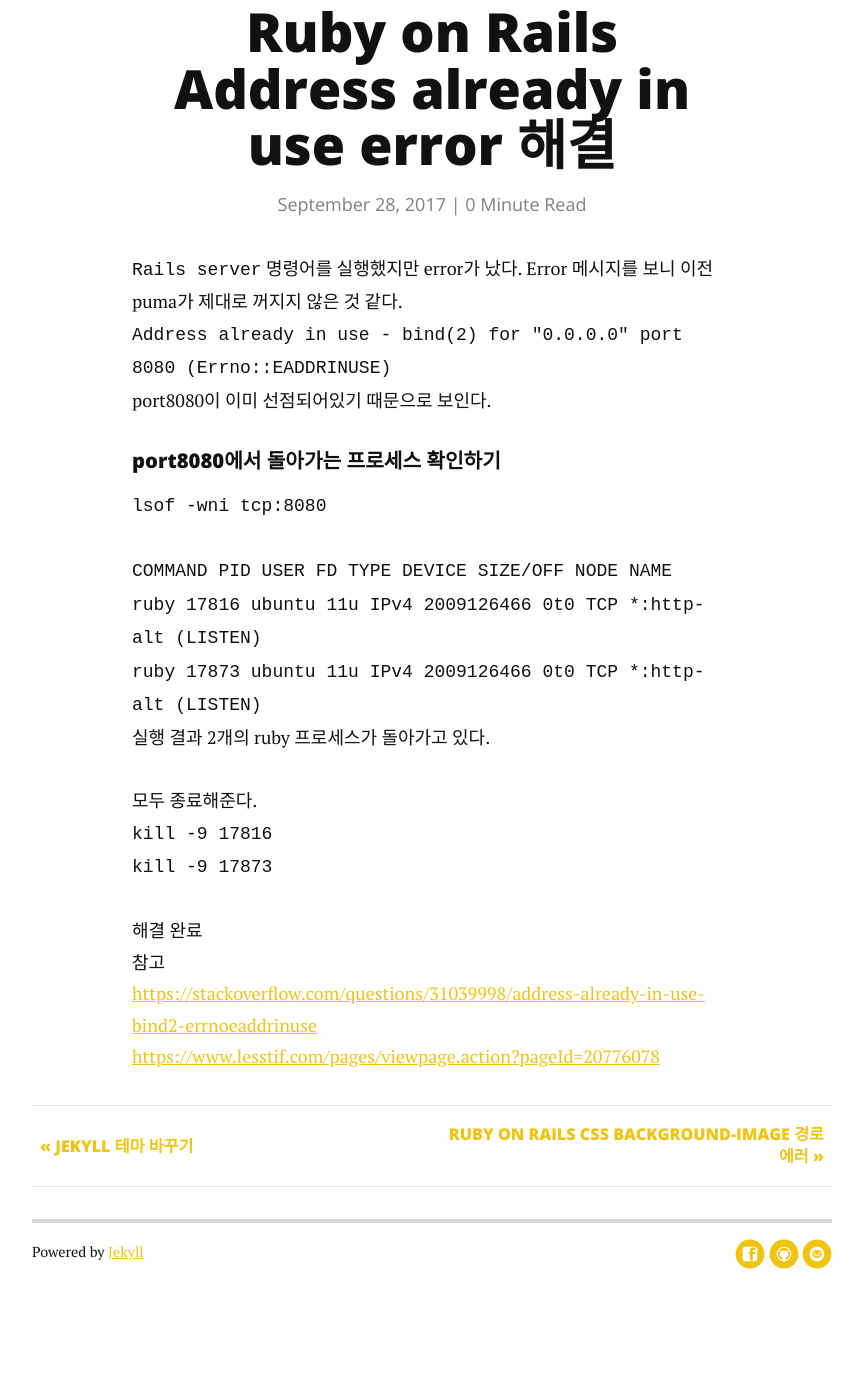
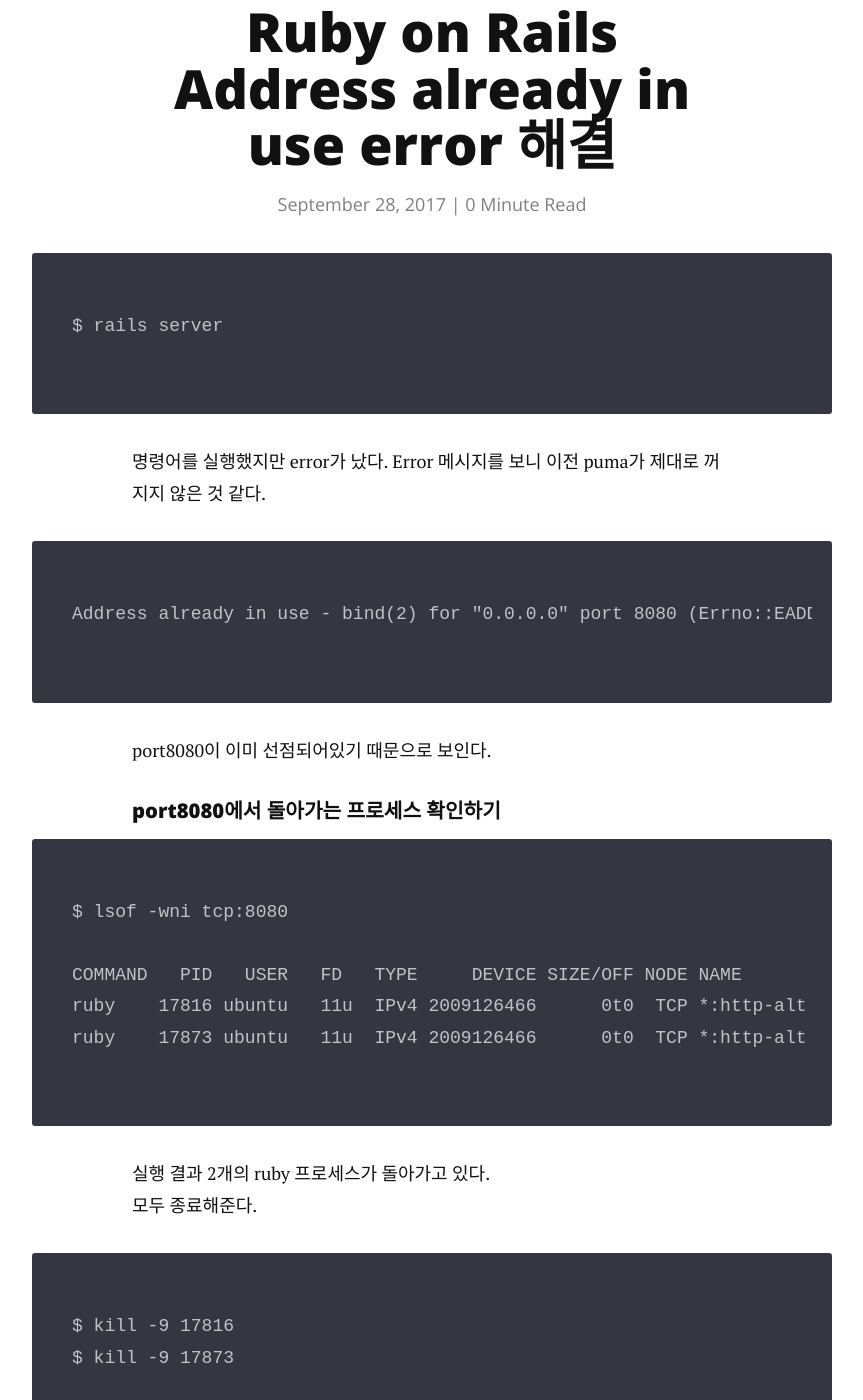
Before and after one commit to jeesub/jeesub.github.io, a Jekyll site: the page built from _posts/2017-09-28-Ruby-on-Rails-Address-already-in-use-error-해결.markdown, in a window 1280 px wide and 1400 px high, scrolled down 299 px. Shown: the whole window, without its empty margins (208-1071 px from the left). Built offline with Jekyll 4.4.1, drawn with Linux system fonts in a browser that asks for light colours; nearby versions of some CDN libraries; before the commit the page ends 1607 px from its top, so only the background shows below that.

Commit message:
update code markdown

```diff
--- a/_posts/2017-09-12-jekyll-blog-만들기.markdown
+++ b/_posts/2017-09-12-jekyll-blog-만들기.markdown
@@ -19,5 +19,7 @@
 github을 사용하듯이 하면 된다. 로컬에서 글을 쓰고 repository에 push 해주면 된다.
 
 #### 포스팅 하기 전에 local에서 확인하기
-`jekyll serve --watch`<br>
+~~~
+jekyll serve --watch
+~~~
 명령어로 local에서 미리 볼 수 있다.
--- a/_posts/2017-09-28-Ruby-on-Rails-Address-already-in-use-error-해결.markdown
+++ b/_posts/2017-09-28-Ruby-on-Rails-Address-already-in-use-error-해결.markdown
@@ -3,24 +3,31 @@
 title:  "Ruby on Rails Address already in use error 해결"
 categories: RoR
 ---
-`Rails server` 명령어를 실행했지만 error가 났다. Error 메시지를 보니 이전 puma가 제대로 꺼지지 않은 것 같다.<br>
-`Address already in use - bind(2) for "0.0.0.0" port 8080 (Errno::EADDRINUSE)`<br>
+~~~
+$ rails server
+~~~
+명령어를 실행했지만 error가 났다. Error 메시지를 보니 이전 puma가 제대로 꺼지지 않은 것 같다.<br>
+~~~
+Address already in use - bind(2) for "0.0.0.0" port 8080 (Errno::EADDRINUSE)
+~~~
 port8080이 이미 선점되어있기 때문으로 보인다.<br>
 
 #### port8080에서 돌아가는 프로세스 확인하기
-`lsof -wni tcp:8080`<br>
+~~~
+$ lsof -wni tcp:8080
 
-`COMMAND   PID   USER   FD   TYPE     DEVICE SIZE/OFF NODE NAME`<br>
-`ruby    17816 ubuntu   11u  IPv4 2009126466      0t0  TCP *:http-alt (LISTEN)`<br>
-`ruby    17873 ubuntu   11u  IPv4 2009126466      0t0  TCP *:http-alt (LISTEN)`<br>
+COMMAND   PID   USER   FD   TYPE     DEVICE SIZE/OFF NODE NAME
+ruby    17816 ubuntu   11u  IPv4 2009126466      0t0  TCP *:http-alt (LISTEN)
+ruby    17873 ubuntu   11u  IPv4 2009126466      0t0  TCP *:http-alt (LISTEN)
+~~~
 실행 결과 2개의 ruby 프로세스가 돌아가고 있다.<br>
-
 모두 종료해준다.<br>
-`kill -9 17816`<br>
-`kill -9 17873`<br>
-<br>
+~~~
+$ kill -9 17816
+$ kill -9 17873
+~~~
 해결 완료
-<br>
+<br><br>
 참고<br>
 <https://stackoverflow.com/questions/31039998/address-already-in-use-bind2-errnoeaddrinuse><br>
 <https://www.lesstif.com/pages/viewpage.action?pageId=20776078>
```
Also changed, not shown: _posts/2017-09-13-jekyll-blog-title-바꾸기.markdown (+7 -7 lines), _posts/2017-09-28-Ruby-on-Rails-css-background-image-경로-에러.markdown (+9 -5 lines).
